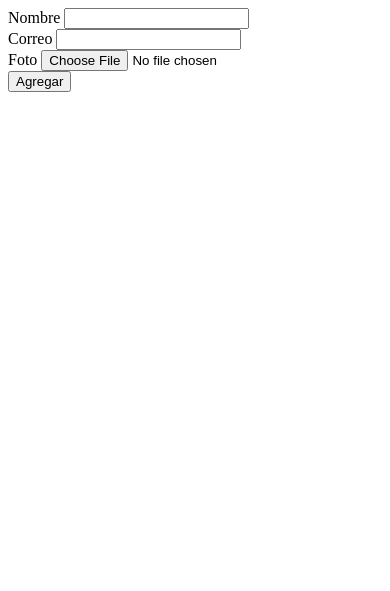
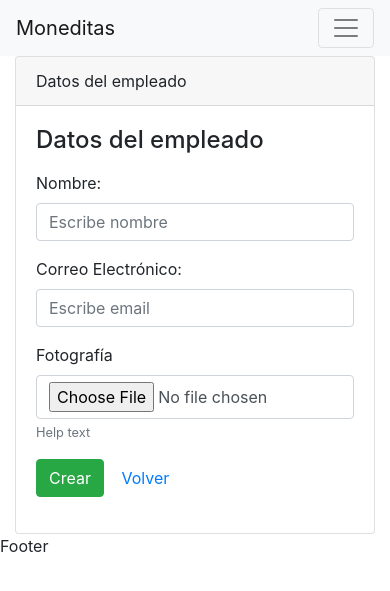
Before and after one commit to elikito/SistemaEmpleados, a Flask app: page /create in a window 390 px wide. Shown: the top 591 px of the page. Run offline with Flask 2, Linux system fonts and the light colour scheme; some libraries are stand-ins or nearby versions.

Commit message:
funcionando con db en prod

```diff
--- a/app.py
+++ b/app.py
@@ -1,9 +1,16 @@
 from flask import Flask
-from flask import render_template, request
+from flask import render_template, request, redirect, url_for, flash
 from flaskext.mysql import MySQL
+from flask import send_from_directory
+
 from pymysql import connections
+from datetime import datetime
+import os
+
+
 
 app = Flask(__name__)
+app.secret_key = "elikito"
 
 mysql = MySQL()
 app.config['MYSQL_DATABASE_HOST'] = 'sql329.your-server.de'
@@ -12,15 +19,86 @@ app.config['MYSQL_DATABASE_PASSWORD'] = 'RWFaCTdZX46TrFv2'
 app.config['MYSQL_DATABASE_DB'] = 'eliaskn_db1'
 mysql.init_app(app)
 
+CARPETA = os.path.join('uploads')
+app.config['CARPETA'] = CARPETA
+
+@app.route('/uploads/<nombreFoto>')
+def uploads(nombreFoto):
+   return send_from_directory(app.config['CARPETA'], nombreFoto)
 
 @app.route('/')
 def index():
-	sql = "INSERT INTO'empleados' ('id','nombre','correo','foto') VALUES (NULL, 'Brian', 'brian@gmail.com', 'brian.jpg');"
+	sql = "SELECT * FROM `empleados`;"
 	conn = mysql.connect()
 	cursor = conn.cursor()
 	cursor.execute(sql)
+
+	empleados = cursor.fetchall()
+	print(empleados)
+
 	conn.commit()
-	return render_template('empleados/index.html')
+	return render_template('empleados/index.html', empleados = empleados)
+
+@app.route('/destroy/<int:id>')
+def destroy(id):
+	conn = mysql.connect()
+	cursor = conn.cursor()
+
+	cursor.execute("SELECT foto FROM empleados WHERE id = %s", id)
+	fila = cursor.fetchall()
+
+	os.remove(os.path.join(app.config['CARPETA'],fila[0][0]))
+
+	cursor.execute("DELETE FROM empleados WHERE id = %s", (id))
+	conn.commit()
+	return redirect('/')
+
+@app.route('/edit/<int:id>')
+def edit(id):
+
+	conn = mysql.connect()
+	cursor = conn.cursor()
+
+	cursor.execute("SELECT * FROM empleados WHERE id = %s", (id))
+
+	empleados = cursor.fetchall()
+	conn.commit()
+	print(empleados)
+	return render_template('empleados/edit.html', empleados = empleados)
+
+@app.route('/update', methods=['POST'])
+def update():
+	_nombre = request.form['txtNombre']
+	_correo = request.form['txtCorreo']
+	_foto = request.files['txtFoto']
+	id = request.form['txtID']
+
+	sql = "UPDATE `empleados` SET `nombre` = %s, `correo` = %s WHERE id = %s;"
+
+	datos = (_nombre, _correo, id)
+
+	conn = mysql.connect()
+	cursor = conn.cursor()
+
+	now = datetime.now()
+	tiempo = now.strftime("%Y%H%M%S")
+
+	if _foto.filename !='':
+		nuevoNombreFoto = tiempo + _foto.filename
+		_foto.save("uploads/" + nuevoNombreFoto)
+
+		cursor.execute("SELECT foto FROM empleados WHERE id = %s", id)
+		fila = cursor.fetchall()
+
+		os.remove(os.path.join(app.config['CARPETA'],fila[0][0]))
+		cursor.execute("UPDATE empleados SET foto = %s WHERE id = %s",(nuevoNombreFoto, id))
+		conn.commit()
+
+	cursor.execute(sql, datos)
+
+	conn.commit()
+
+	return redirect('/')
 
 @app.route('/create')
 def create():
@@ -33,15 +111,27 @@ def storage():
 
 	_foto = request.files['txtFoto']
 
-	sql = "INSERT INTO'empleados' ('id','nombre','correo','foto') VALUES (NULL, %s, %s, %s);"
+	if _nombre == '' or _correo == '' or _foto == '':
+		flash('Recuerda llenar los datos')
+		return redirect(url_for('create'))
 
-	datos = (_nombre, _correo, _foto.filename)
+	now = datetime.now()
+	tiempo = now.strftime("%Y%H%M%S")
+
+	if _foto.filename !='':
+		nuevoNombreFoto = tiempo + _foto.filename
+		_foto.save("uploads/" + nuevoNombreFoto)
+
+	sql = "INSERT INTO `empleados` (`id`, `nombre`, `correo`, `foto`) VALUES (NULL, %s, %s, %s);"
+
+	datos = (_nombre, _correo, nuevoNombreFoto)
 
 	conn = mysql.connect()
 	cursor = conn.cursor()
 	cursor.execute(sql, datos)
 	conn.commit()
-	return render_template('empleados/index.html')
+	return redirect('/')
+	# render_template('empleados/index.html')
 
 if __name__ == '__main__':
 	app.run(debug=True)
--- a/templates/empleados/create.html
+++ b/templates/empleados/create.html
@@ -1,15 +1,48 @@
+{% include 'header.html' %}
+
+{% with messages = get_flashed_messages() %}
+
+{% if messages %}
+	<div class="alert alert-danger" role="alert">
+	{% for message in messages %}
+
+		{{ message}}
+
+	{% endfor %}
+	</div>
+{% endif %}
+
+{% endwith %}
+
 <form method="post" action="/store" enctype="multipart/form-data">
-
-	Nombre
-	<input type="text" name="txtNombre" id="txtNombre">
-	<br />
-	Correo
-	<input type="text" name="txtEmail" id="txtEmail">
-	<br />
-	Foto
-	<input type="file" name="txtFoto" id="txtFoto">
-	<br />
-	<input type="submit" value="Agregar">
+	<div class="card">
+		<div class="card-header">
+			Datos del empleado
+		</div>
+		<div class="card-body">
+			<h4 class="card-title">Datos del empleado</h4>
+			<p class="card-text">
+				<div class="form-group">
+					<label for="">Nombre:</label>
+					<input type="text" name="txtNombre" id="txtNombre" class="form-control" placeholder="Escribe nombre" aria-describedby="helpId">
+				</div>
+				<div class="form-group">
+					<label for="">Correo Electrónico:</label>
+					<input type="text" name="txtCorreo" id="txtCorreo" class="form-control" placeholder="Escribe email" aria-describedby="helpId">
+				</div>
+				<div class="form-group">
+					<label for="">Fotografía</label>
+					<input type="file" name="txtFoto" id="txtFoto" class="form-control" placeholder="Fotografía" aria-describedby="helpId">
+					<small id="helpId" class="text-muted">Help text</small>
+				</div>
+				<div class="form-group">
+					<input class="btn btn-success" type="submit" value="Crear" aria-describedby="helpId">
+					<a href="{{url_for}}('index'}}" class="btn btn-">Volver</a>
+				</div>
+			</p>
+		</div>
+	</div>
+</form>
 
 
-</form>
+{% include 'footer.html' %}
--- /dev/null
+++ b/templates/footer.html
@@ -0,0 +1,4 @@
+</div>
+Footer
+</body>
+</html>
--- /dev/null
+++ b/templates/header.html
@@ -0,0 +1,28 @@
+<!DOCTYPE html>
+<html lang="en">
+<head>
+	<meta charset="UTF-8">
+	<meta name="viewport" content="width=device-width, initial-scale=1.0">
+	<link rel="stylesheet" href="https://maxcdn.bootstrapcdn.com/bootstrap/4.0.0/css/bootstrap.min.css">
+	<title>Document</title>
+</head>
+<body>
+	<nav class="navbar navbar-expand-sm navbar-light bg-light">
+		<a class="navbar-brand" href="#">Moneditas</a>
+		<button class="navbar-toggler d-lg-none" type="button" data-toggle="collapse" data-target="#collapsibleNavId" aria-controls="collapsibleNavId"
+			aria-expanded="false" aria-label="Toggle navigation">
+			<span class="navbar-toggler-icon"></span>
+		</button>
+		<div class="collapse navbar-collapse" id="collapsibleNavId">
+			<ul class="navbar-nav mr-auto mt-2 mt-lg-0">
+				<li class="nav-item active">
+					<a class="nav-link" href="{{url_for('index')}}">Listado <span class="sr-only">(current)</span></a>
+				</li>
+			</ul>
+			<form class="form-inline my-2 my-lg-0">
+				<input class="form-control mr-sm-2" type="text" placeholder="Search">
+				<button class="btn btn-outline-success my-2 my-sm-0" type="submit">Search</button>
+			</form>
+		</div>
+	</nav>
+    <div class="container">
```
Also changed, not shown: templates/empleados/edit.html (+41 -0 lines), templates/empleados/index.html (+30 -12 lines), uploads/2021112556belgium-2-euro-2011.jpg (added), uploads/2021114303france-2-euro-2012.jpg (added), uploads/2021115353belgium-2-euro-2008.jpg (added), 2 other files.
